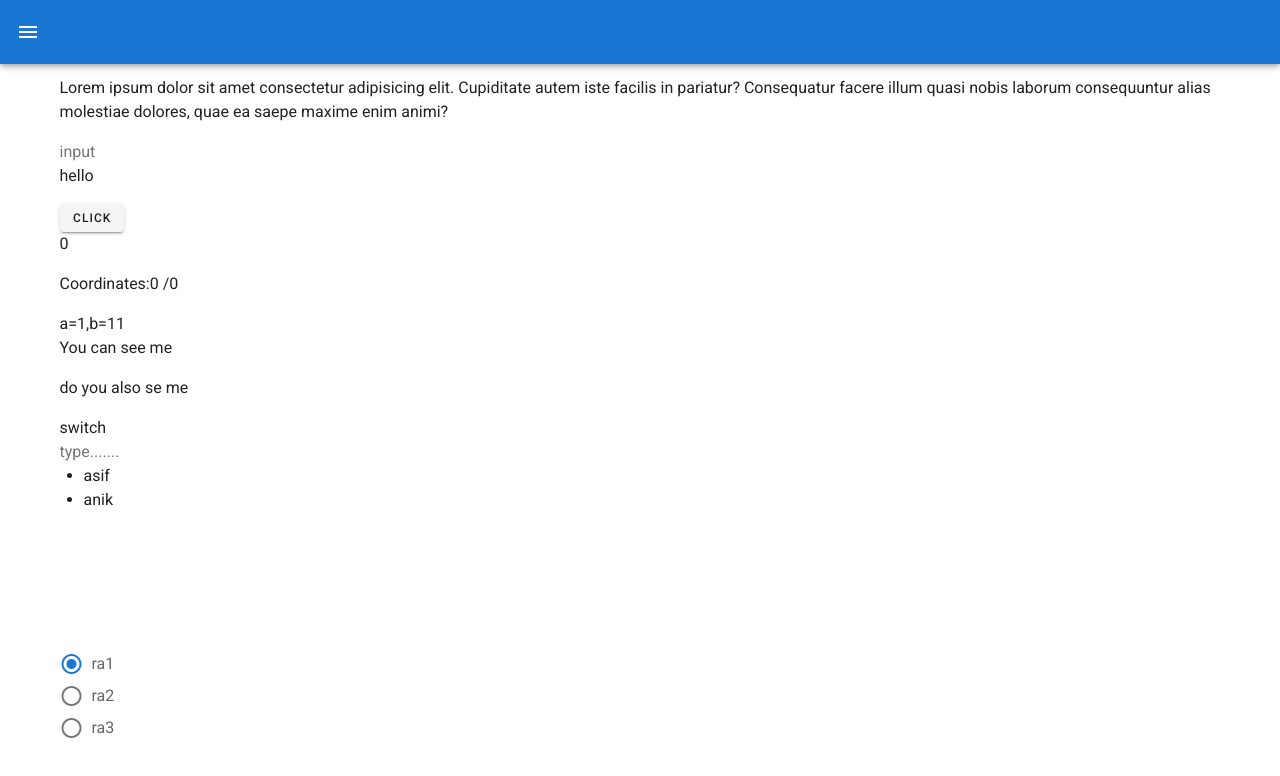
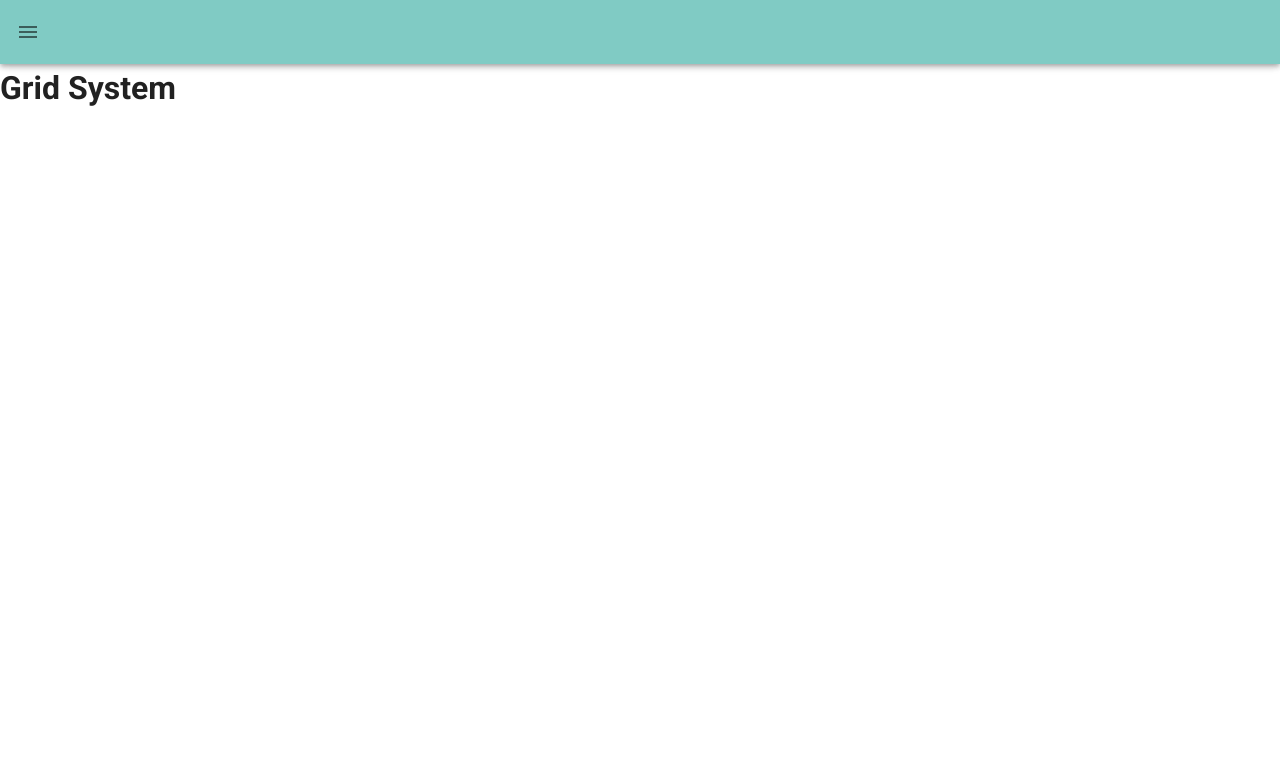
Before and after one commit to Ashfaqul-Asif/foodblog, a Vue app: page /test in a window 1280 px wide. Shown: the top 776 px of the page. Built offline with nearby package versions, Linux system fonts and the light colour scheme.

Commit message:
dashboard updated

```diff
--- a/src/App.vue
+++ b/src/App.vue
@@ -1,6 +1,6 @@
 <template>
   <v-app>
-    <v-app-bar app color="primary" dark>
+    <v-app-bar app color="teal lighten-3" >
       <v-app-bar-nav-icon @click="drawer=!drawer"></v-app-bar-nav-icon>
     </v-app-bar>
 
--- a/src/components/FoodCard.vue
+++ b/src/components/FoodCard.vue
@@ -1,20 +1,14 @@
 <template>
-    <v-card
-    class="mx-auto my-4"
-    max-width="400"
-  >
-    <v-img
-      class="white--text align-end"
-      height="200px"
-      :src="blog.image"
-    >
+
+    <v-card width="350px">
+      <v-img class="white--text align-end"  height="40vh" :src="blog.image[0]">
         <v-card-title>
-        <div>
+      <!--     <div>
             {{blog.title}}
-        </div>
+          </div> -->
         </v-card-title>
       </v-img>
-    <v-card-subtitle class="pb-0" >
+      <v-card-subtitle class="pb-0">
         {{blog.subtitle}}
       </v-card-subtitle>
       <v-card-text class="text--primary">
@@ -24,34 +18,34 @@
         <!--  {{getBlogs.subtitle}} -->
       </v-card-text>
       <v-card-actions>
-      <v-btn
-        color="green"
-        text
-        bottom
-        left
-        v-on:click="onclickblog()"
-      >
+        <v-btn color="green" text bottom left v-on:click="onclickblog()">
 
           click
         </v-btn>
       </v-card-actions>
     </v-card>
+
+
 </template>
 <script>
- import { mapGetters } from 'vuex';
+  import {
+    mapGetters
+  } from 'vuex';
   export default {
     name: 'FoodCard',
-  props:['blog'],
+    props: ['blog'],
     data: () => ({
 
     }),
 
     methods: {
-     onclickblog(){
+      onclickblog() {
         //  let path = "/newsblog/"+this.blog.id
         //  let path2 = `/newsblog/${Date.now()}/weaewe`
-      console.log( `/newsblog/${this.blog}`);
-       this.$router.push({ path: `/newsblog/${this.blog.id}` })
+        console.log(`/newsblog/${this.blog}`);
+        this.$router.push({
+          path: `/newsblog/${this.blog.id}`
+        })
       }
     },
     created() {
--- /dev/null
+++ b/src/components/login.vue
@@ -0,0 +1,5 @@
+<template>
+    <div>
+
+    </div>
+</template>
--- a/src/views/AddFoodBlog.vue
+++ b/src/views/AddFoodBlog.vue
@@ -1,5 +1,6 @@
 <template>
- <v-container>
+ <v-container >
+   <h2 class="light-blue--text" style=" text-align: center ">Admin panel</h2>
        <v-form
     ref="form"
     v-model="valid"
@@ -49,7 +50,7 @@ import { db,storage } from "../firebaseInit"
       valid: true,
       title: '',
       subtitle: '',
-      image:'',
+      image:[],
       select: null,
       textarea: ''
 
@@ -87,11 +88,14 @@ import { db,storage } from "../firebaseInit"
            console.log(this.image);
           task.snapshot.ref.getDownloadURL().then(downloadURL=>{
             console.log(downloadURL);
-            this.image = downloadURL
+            this.image.push(downloadURL)
           console.log('File available at', this.image);
   })})
 
        }
+      },
+      created() {
+        console.log(this.image);
       },
       reset () {
         this.$refs.form.reset()
@@ -102,8 +106,7 @@ import { db,storage } from "../firebaseInit"
         title: this.title,
         subtitle: this.subtitle,
         textarea: this.textarea,
-        image: this.image
-
+        image:this.image
       })
 
      .then(function(docRef) {
--- a/src/views/Home.vue
+++ b/src/views/Home.vue
@@ -1,7 +1,11 @@
 <template>
-  <div class="home d-flex flex-wrap">
-    <FoodCard v-for="blog in getBlogs" :key="blog.id" :blog="blog" />
-  </div>
+<div class="cyan lighten-5">
+<v-container>
+  <v-layout class="d-flex flex-wrap" >
+  <FoodCard class="mx-2 my-2" v-for="blog in getBlogs" :key="blog.id" :blog="blog" />
+  </v-layout>
+  </v-container>
+</div>
 </template>
 
 <script>
--- a/src/views/Newsblog.vue
+++ b/src/views/Newsblog.vue
@@ -1,60 +1,65 @@
 <template>
-  <v-container>
-     <v-card
-    class=""
-  >
-    <v-img
-      class="white--text align-end"
-      height="30vh"
-      :src='src'
-    >
-      <v-card-title>
-        {{title}}</v-card-title>
+  <v-container >
+    <v-card class="overflow-hidden" >
+      <v-row class="mx-4"  >
+        <v-img v-for="(src, index) in src" :key="index" class=" mx-1  my-5" height="35vh"  :src='src'>
         </v-img>
+      </v-row>
 
-    <v-card-subtitle class="pb-0">{{subtitle}}</v-card-subtitle>
-
+      <div py-auto>
+        <v-card-title>{{title}}</v-card-title>
+        <v-card-subtitle class="pt-">{{subtitle}}</v-card-subtitle>
+         <v-divider class="mx-4 my-4"></v-divider>
         <v-card-text class="text--primary">
           <div>{{textarea}}</div>
         </v-card-text>
+      </div>
     </v-card>
   </v-container>
 </template>
 
 <script>
-import {db} from '@/firebaseInit'
-import { mapGetters,mapActions } from "vuex";
+  import {
+    db
+  } from '@/firebaseInit'
+  import {
+    mapGetters,
+    mapActions
+  } from "vuex";
   export default {
 
-   data(){
-    return{
-      title:"",
-      subtitle:"",
-      textarea:"",
-      src:""
+    data() {
+      return {
+        title: "",
+        subtitle: "",
+        textarea: "",
+        src: ""
       }
     },
-   methods:{
+    methods: {
 
     },
-   computed:{
+    computed: {
 
     },
-   created(){
+    created() {
       console.log(this.$route.params.id);
-     let that=this
+      let that = this
       db.collection("addBlogs").doc(this.$route.params.id)
         .get()
-      .then(function(doc) {
-            let Data=doc.data()
+        .then(function (doc) {
+
+          let Data = doc.data()
           // doc.data() is never undefined for query doc snapshots
-            that.subtitle=Data.subtitle
-            that.title=Data.title
-            that.textarea=Data.textarea
-            that.src=Data.image
+          that.subtitle = Data.subtitle
+          that.title = Data.title
+          that.textarea = Data.textarea
+          that.src = Data.image
           console.log(Data);
+          console.log(Data.image);
+          console.log(that.src);
         })
-    .catch(function(error) {
+        .catch(function (error) {
           console.log("Error getting documents: ", error);
         });
     }
--- a/src/views/Test.vue
+++ b/src/views/Test.vue
@@ -1,56 +1,13 @@
 <template>
+
   <div>
-    <v-container v-on:mousemove="updateCoordinates">
-      <p>
-        Lorem ipsum dolor sit amet consectetur adipisicing elit. Cupiditate autem iste facilis in pariatur?
-        Consequatur facere illum quasi nobis laborum consequuntur alias molestiae dolores, quae ea saepe maxime
-        enim animi?
-      </p>
-      <input type="text" placeholder="input" @input="changeTitle" />
+    <h1>Grid System</h1>
+    <v-container class="my-5">
+        <v-flex xs12 sm6>
 
-      {{title}}
-      <p>{{sayhello()}}</p>
-      <p>
-        <a v-bind:href="link"></a>
-      </p>
+        </v-flex>
+    </v-container>
 
-      <div>
-        <v-btn v-on:click="increase(10)" small>click</v-btn>
-        <p>{{count}}</p>
-      </div>
-
-      <p v-on:mousemove="updateCoordinates">Coordinates:{{x}} /{{y}}</p>
-      <div>a={{a}},b={{b}}</div>
-      <div>
-        <div class="demo">
-          <p v-if="show">You can see me</p>
-          <p>do you also se me</p>
-          <button @click="show=!show">switch</button>
-        </div>
-        <input type="text" v-model="firstname" placeholder="type......." />
-      </div>
-      <!--  <div >
-              <li v-for="person in persons" :key="person.name" >{{person.name}}</li>
-      </div>-->
-      <div>
-        <ul>
-          <li v-for="(person,index) in persons" :key="index">{{person.name}}</li>
-        </ul>
-      </div>
-    </v-container>
-    <v-container>
-     <!--  <customButton
-        @onclick="onClickCustomButton"
-        :size="'small'"
-        :color="getColors"
-        :text=" 'click' "
-        :round="radioInput"
-      /> -->
-      <customform @onchange="onClickForm" :type="'text'" :placeholder="''" :default=" customvalue1 " />
-      <customform  @onchange="onClickForm" :placeholder="''" :default=" customvalue2 "  />
-
-      <radiobutton @change="onRadioButton"/>
-    </v-container>
   </div>
 </template>
 
@@ -62,7 +19,7 @@ import customform from "@/views/customform";
 
 import radiobutton from "@/components/radiobutton"
 export default {
-  components: {
+ /*  components: {
     customButton,
     customform,
     radiobutton,
@@ -148,7 +105,7 @@ export default {
     firstname(params) {
       console.log(this);
     }
-  }
+  } */
 };
 </script>
 
```
Lines whose indentation alone changed are shown as unchanged.
